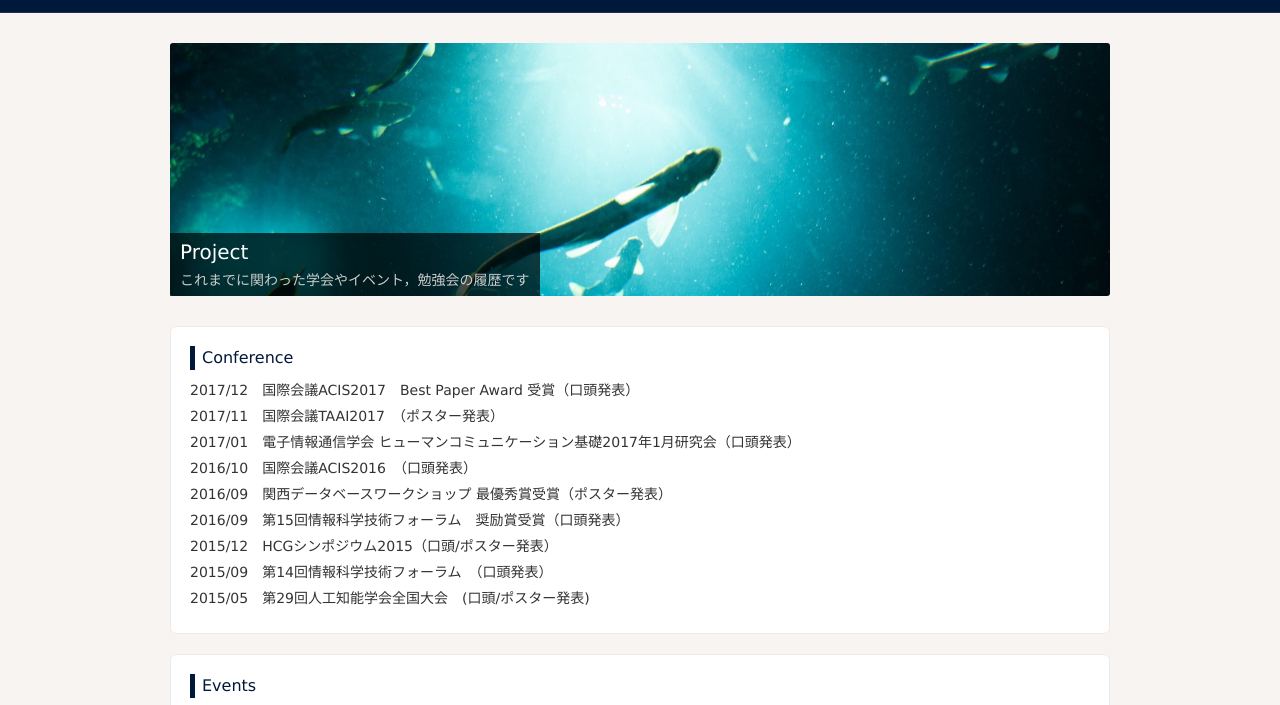
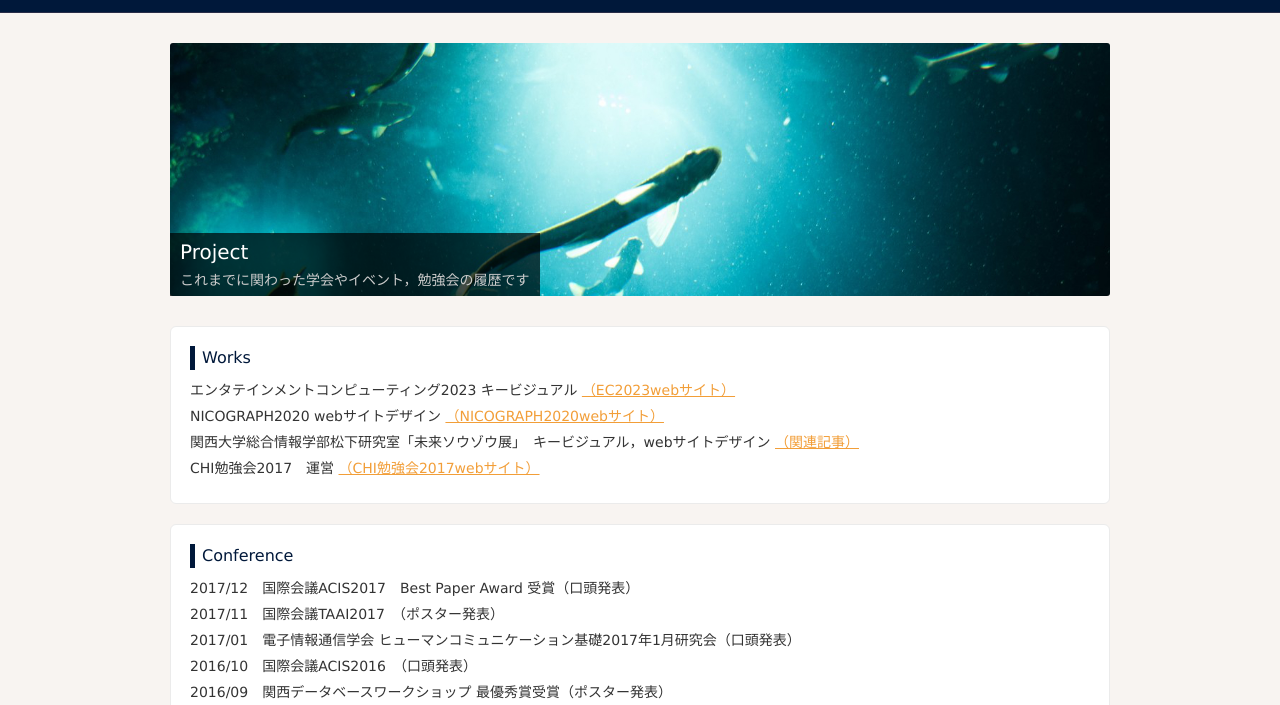
Before and after one commit to meg-github/Portfolio, a plain HTML site: page project.html in a window 1280 px wide. Shown: the part 91-796 px from the top of the page. Drawn offline with Linux system fonts and the light colour scheme.

Commit message:
add works
「works」を追加

```diff
--- a/project.html
+++ b/project.html
@@ -51,6 +51,23 @@
 				<h3>これまでに関わった学会やイベント，勉強会の履歴です</h3>
 			</div>
     </div>
+        <section class="content">
+			<h3 class="heading">Works</h3>
+			<article>
+				<p>エンタテインメントコンピューティング2023 キービジュアル
+				<a href="https://ec2023.entcomp.org/">（EC2023webサイト）</a></p>
+
+				<p>NICOGRAPH2020 webサイトデザイン
+				<a href="https://www.art-science.org/nicograph/nico2020/">（NICOGRAPH2020webサイト）</a></p>
+
+				<p>関西大学総合情報学部松下研究室「未来ソウゾウ展」　キービジュアル，webサイトデザイン
+				<a href="https://mtstlab.org/?p=4225">（関連記事）</a></p>
+
+				<p>CHI勉強会2017　運営
+				<a href="https://sigchi.jp/seminar/chi2017/">（CHI勉強会2017webサイト）</a></p>
+			</article>
+	</section>
+
 		<!-- / サブ画像 -->
 		<section class="content">
 			<h3 class="heading">Conference</h3>
@@ -86,8 +103,6 @@
 		</section>
 
 
-
-	</aside>
 	<!-- / サブコンテンツ -->
 
 </div>
--- a/style.css
+++ b/style.css
@@ -30,8 +30,8 @@ html{background:#00183a;}
 
 /* リンク設定
 ------------------------------------------------------------*/
-a{color:#00183a;text-decoration:none;}
-a:hover{color:#292d48;}
+a{color:#F29E38;text-decoration:underline;}
+a:hover{color:#686d8f;}
 a:active, a:focus{outline:0;}
 
 
```
